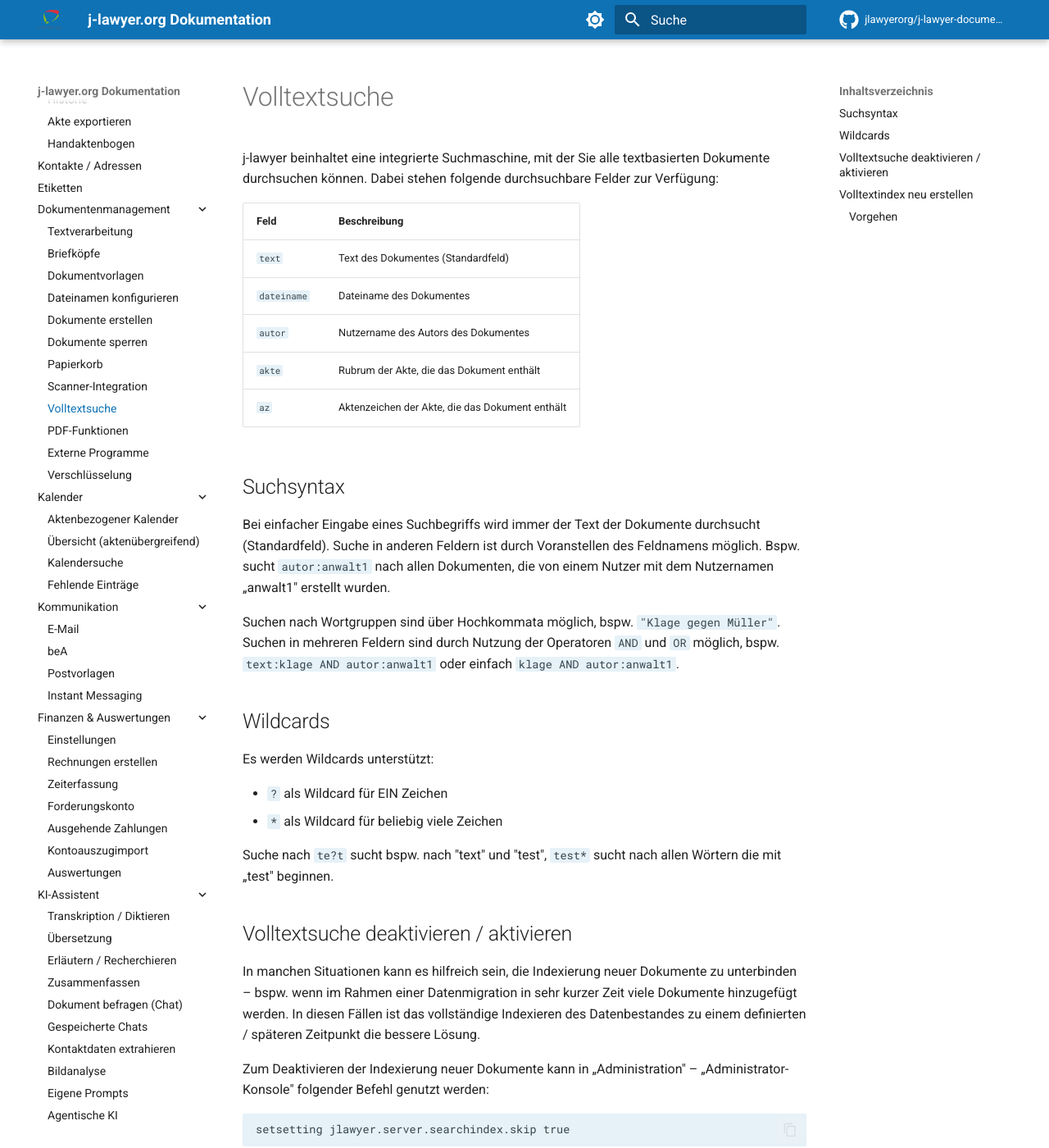
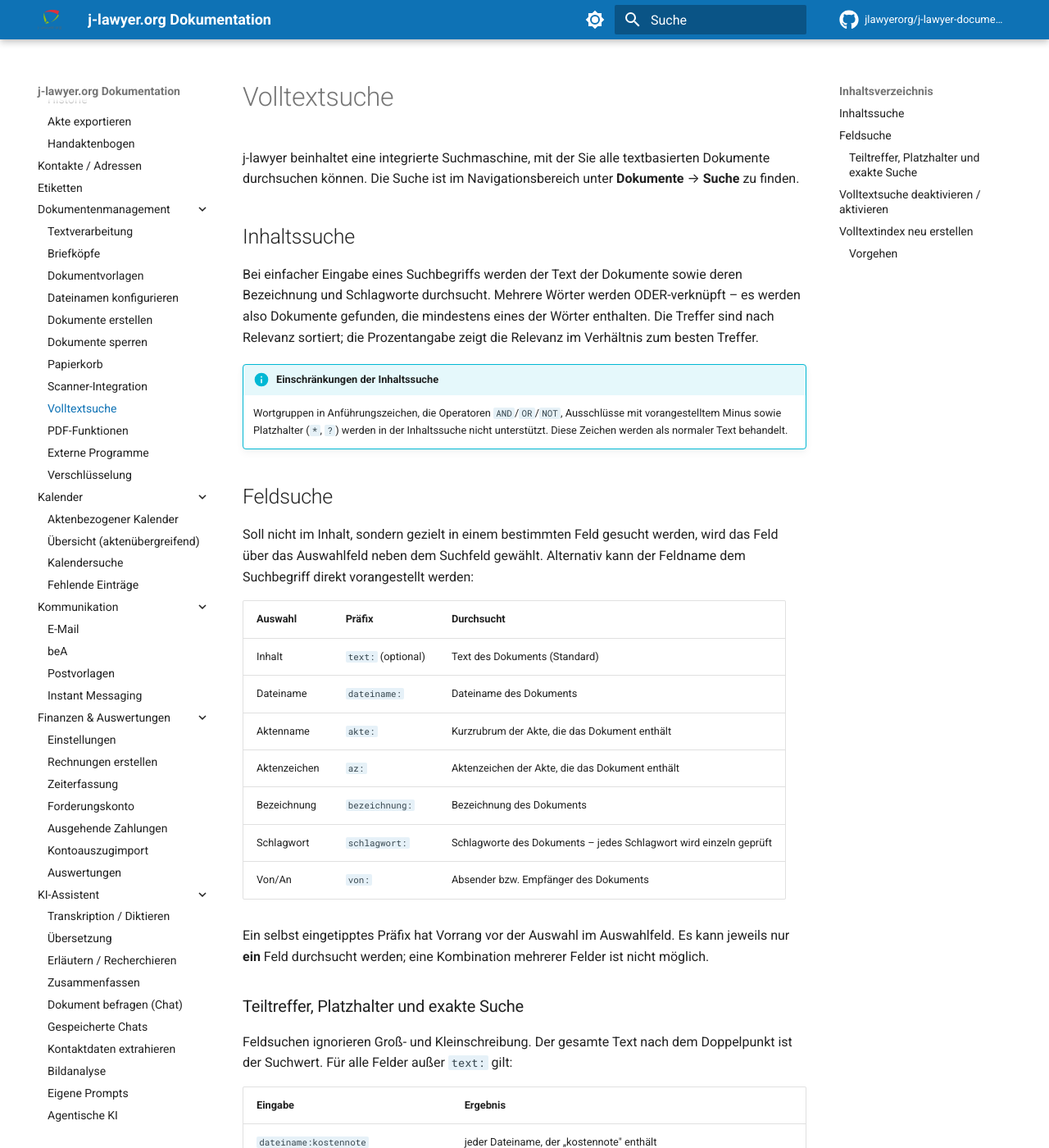
Before and after one commit to jlawyerorg/j-lawyer-documentation, an MkDocs documentation site: the page built from docs/benutzerhandbuch/dokumentenmanagement/volltextsuche.md, in a window 1280 px wide and 1400 px high. Shown: the whole window at 82% size. Built offline with MkDocs 1.6.1 and Material for MkDocs 9.7.7, drawn with Linux system fonts in a browser that asks for light colours; comment, search, counter and statistics services are not loaded; some of the changed text lies outside the part shown.

Commit message:
Volltextsuche an aktuellen Stand der Feldsuche angepasst
- Inhalts- und Feldsuche getrennt beschrieben (jlawyerorg/j-lawyer-org#1925)
- alle Felder inkl. bezeichnung/schlagwort/von, Teiltreffer, Platzhalter, exakte Suche
- nicht unterstützte Syntax (AND/OR, Wortgruppen, autor:) entfernt
- Hinweis auf Neuaufbau des Suchindex nach Update auf 3.6

Co-Authored-By: Claude Opus 5.5 <noreply@anthropic.com>

```diff
--- a/docs/benutzerhandbuch/dokumentenmanagement/volltextsuche.md
+++ b/docs/benutzerhandbuch/dokumentenmanagement/volltextsuche.md
@@ -1,29 +1,51 @@
 # Volltextsuche {#volltextsuche}
 
-j-lawyer beinhaltet eine integrierte Suchmaschine, mit der Sie alle textbasierten Dokumente durchsuchen können. Dabei stehen folgende durchsuchbare Felder zur Verfügung:
+j-lawyer beinhaltet eine integrierte Suchmaschine, mit der Sie alle textbasierten Dokumente durchsuchen können. Die Suche ist im Navigationsbereich unter **Dokumente** → **Suche** zu finden.
 
-| Feld | Beschreibung |
-|------|--------------|
-| `text` | Text des Dokumentes (Standardfeld) |
-| `dateiname` | Dateiname des Dokumentes |
-| `autor` | Nutzername des Autors des Dokumentes |
-| `akte` | Rubrum der Akte, die das Dokument enthält |
-| `az` | Aktenzeichen der Akte, die das Dokument enthält |
+## Inhaltssuche {#inhaltssuche}
 
-## Suchsyntax
+Bei einfacher Eingabe eines Suchbegriffs werden der Text der Dokumente sowie deren Bezeichnung und Schlagworte durchsucht. Mehrere Wörter werden ODER-verknüpft – es werden also Dokumente gefunden, die mindestens eines der Wörter enthalten. Die Treffer sind nach Relevanz sortiert; die Prozentangabe zeigt die Relevanz im Verhältnis zum besten Treffer.
 
-Bei einfacher Eingabe eines Suchbegriffs wird immer der Text der Dokumente durchsucht (Standardfeld). Suche in anderen Feldern ist durch Voranstellen des Feldnamens möglich. Bspw. sucht `autor:anwalt1` nach allen Dokumenten, die von einem Nutzer mit dem Nutzernamen „anwalt1" erstellt wurden.
+!!! info "Einschränkungen der Inhaltssuche"
+    Wortgruppen in Anführungszeichen, die Operatoren `AND`/`OR`/`NOT`, Ausschlüsse mit vorangestelltem Minus sowie Platzhalter (`*`, `?`) werden in der Inhaltssuche nicht unterstützt. Diese Zeichen werden als normaler Text behandelt.
 
-Suchen nach Wortgruppen sind über Hochkommata möglich, bspw. `"Klage gegen Müller"`. Suchen in mehreren Feldern sind durch Nutzung der Operatoren `AND` und `OR` möglich, bspw. `text:klage AND autor:anwalt1` oder einfach `klage AND autor:anwalt1`.
+## Feldsuche {#feldsuche}
 
-## Wildcards
+Soll nicht im Inhalt, sondern gezielt in einem bestimmten Feld gesucht werden, wird das Feld über das Auswahlfeld neben dem Suchfeld gewählt. Alternativ kann der Feldname dem Suchbegriff direkt vorangestellt werden:
 
-Es werden Wildcards unterstützt:
+| Auswahl | Präfix | Durchsucht |
+|---------|--------|------------|
+| Inhalt | `text:` (optional) | Text des Dokuments (Standard) |
+| Dateiname | `dateiname:` | Dateiname des Dokuments |
+| Aktenname | `akte:` | Kurzrubrum der Akte, die das Dokument enthält |
+| Aktenzeichen | `az:` | Aktenzeichen der Akte, die das Dokument enthält |
+| Bezeichnung | `bezeichnung:` | Bezeichnung des Dokuments |
+| Schlagwort | `schlagwort:` | Schlagworte des Dokuments – jedes Schlagwort wird einzeln geprüft |
+| Von/An | `von:` | Absender bzw. Empfänger des Dokuments |
 
-- `?` als Wildcard für EIN Zeichen
-- `*` als Wildcard für beliebig viele Zeichen
+Ein selbst eingetipptes Präfix hat Vorrang vor der Auswahl im Auswahlfeld. Es kann jeweils nur **ein** Feld durchsucht werden; eine Kombination mehrerer Felder ist nicht möglich.
 
-Suche nach `te?t` sucht bspw. nach "text" und "test", `test*` sucht nach allen Wörtern die mit „test" beginnen.
+### Teiltreffer, Platzhalter und exakte Suche
+
+Feldsuchen ignorieren Groß- und Kleinschreibung. Der gesamte Text nach dem Doppelpunkt ist der Suchwert. Für alle Felder außer `text:` gilt:
+
+| Eingabe | Ergebnis |
+|---------|----------|
+| `dateiname:kostennote` | jeder Dateiname, der „kostennote" enthält |
+| `dateiname:"Kostennote.pdf"` | nur Dokumente mit exakt diesem Dateinamen |
+| `dateiname:*2026-08-??_Quittung*` | Platzhalter: `*` steht für beliebig viele Zeichen, `?` für genau ein Zeichen |
+| `dateiname:"*2026-08-??_Quittung*"` | identisch – Platzhalter wirken auch innerhalb von Anführungszeichen |
+| `az:035-2022` | alle Dokumente in Akten, deren Aktenzeichen „035-2022" enthält |
+| `schlagwort:"Kündigung"` | alle Dokumente mit dem Schlagwort „Kündigung" (exakt) |
+| `von:müller` | alle Dokumente, deren Von/An „müller" enthält |
+
+Da Feldsuchen keine Relevanz berechnen, wird bei ihren Treffern keine Prozentangabe angezeigt.
+
+!!! tip "Hilfe im Programm"
+    Ein Klick auf das Fragezeichen-Symbol neben dem Suchfeld öffnet eine Übersicht der Suchsyntax.
+
+!!! warning "Neuaufbau des Suchindex nach dem Update auf Version 3.6"
+    Die Feldsuche nutzt zusätzliche Felder im Suchindex. Sie findet daher nur Dokumente, die mit Version 3.6 oder später indexiert wurden. Nach dem Update ist einmalig ein [Neuaufbau des Volltextindex](#volltextindex-neu-erstellen) erforderlich.
 
 ## Volltextsuche deaktivieren / aktivieren
 
@@ -51,6 +73,7 @@ In bestimmten Szenarien kann es notwendig oder sinnvoll sein, den gesamten Vollt
 - Wenn der Index **beschädigt oder unvollständig** ist, z.B. nach einem Serverausfall
 - Wenn die Volltextsuche **keine oder fehlerhafte Ergebnisse** liefert
 - Nach einem **Update**, das Änderungen an der Suchindexierung beinhaltet
+- Nach dem Update auf **Version 3.6**, damit die [Feldsuche](#feldsuche) für alle Dokumente funktioniert
 
 ### Vorgehen
 
```
